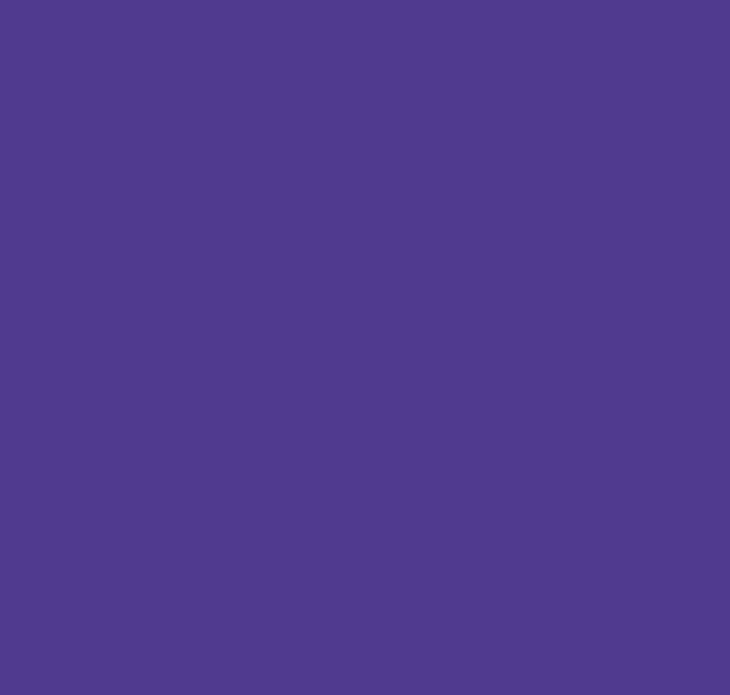
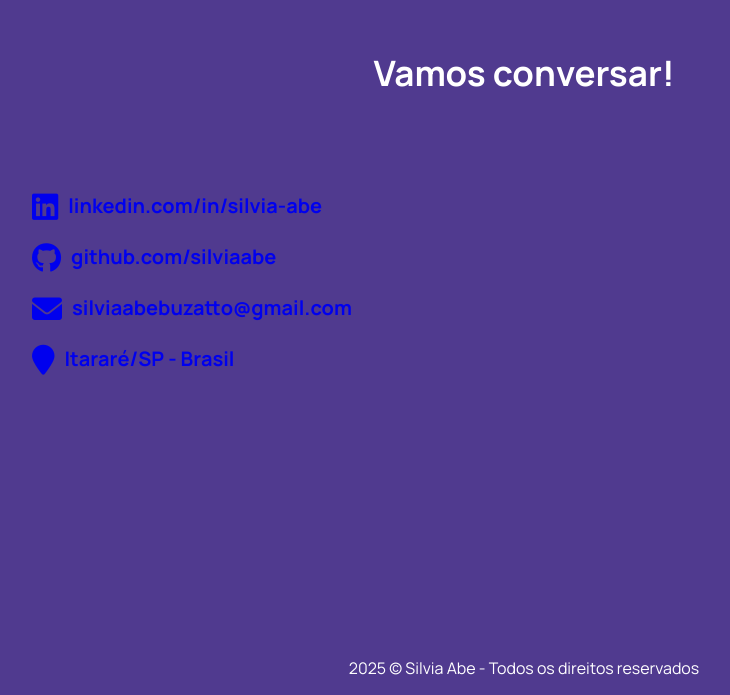
Before and after one commit to silviaabe/portfolio-silvia, a React (Vite) app: page / in a window 1280 px wide. Shown: the part 1631-2326 px from the top of the page, without its empty margins (116-846 px from the left). Before the commit the page ends 1680 px from the top, so only its background shows below. Built offline with nearby package versions, Linux system fonts and the light colour scheme; a web font is replaced by a local one.

Commit message:
feat: creating contact section

```diff
--- a/src/App.tsx
+++ b/src/App.tsx
@@ -1,4 +1,6 @@
 import About from "./containers/About";
+import Contact from "./containers/Contact";
+import Footer from "./containers/Footer";
 import Hero from "./containers/Hero";
 import { GlobalStyle } from "./styles";
 
@@ -8,6 +10,8 @@ function App() {
       <GlobalStyle />
       <Hero />
       <About />
+      <Contact />
+      <Footer />
     </>
   );
 }
--- a/src/containers/About/index.tsx
+++ b/src/containers/About/index.tsx
@@ -1,9 +1,9 @@
 import ProfilePhoto from "../../assets/images/profile.jpg"
-import { AboutAll, AboutButton, AboutDescription, AboutTitle, ProfileImg, Technologies, TechnologiesWrapper } from "./styles"
+import { AboutButton, AboutDescription, AboutSection, AboutTitle, ProfileImg, Technologies, TechnologiesWrapper } from "./styles"
 
 const About = () => {
   return (
-    <AboutAll id="about">
+    <AboutSection id="about">
       <ProfileImg src={ProfilePhoto} alt="Profile" />
       <div>
         <AboutTitle>Sobre mim</AboutTitle>
@@ -42,7 +42,7 @@ const About = () => {
         </Technologies>
         <AboutButton href="https://github.com/silviaabe/my_portfolio/blob/main/assets/images/CV%20Silvia%20Abe.pdf" target="_blank">Baixar CV</AboutButton>
       </div>
-    </AboutAll>
+    </AboutSection>
   )
 }
 
--- a/src/containers/About/styles.ts
+++ b/src/containers/About/styles.ts
@@ -1,6 +1,6 @@
 import styled from "styled-components";
 
-export const AboutAll = styled.div`
+export const AboutSection = styled.section`
   height: 110vh;
   text-align: center;
   justify-content: center;
@@ -39,7 +39,7 @@ export const AboutButton = styled.a`
   font-size: 18px;
   border-radius: 26px;
 
-  a:hover {
+  &:hover {
     cursor: pointer;
     background-color: var(--light-gray);
     color: var(--black);
@@ -68,7 +68,7 @@ export const Technologies = styled.div`
   gap: 10px;
   padding-bottom: 50px;
 
-  ::-webkit-scrollbar {
+  &::-webkit-scrollbar {
   display: none;
 }
 `
--- /dev/null
+++ b/src/containers/Contact/index.tsx
@@ -0,0 +1,45 @@
+import { ContactIcon, ContactLink, ContactLinks, ContactSection, ContactTitle } from "./styles"
+
+const Contact = () => {
+  return (
+    <ContactSection id="contact">
+      <ContactTitle>Vamos conversar!</ContactTitle>
+      <ContactLinks>
+        <ContactLink>
+          <ContactIcon href="https://www.linkedin.com/in/silvia-abe/" title="LinkedIn" target="_blank">
+            <div className="social-link">
+              <i className="fa-brands fa-linkedin"></i>
+              <h3>linkedin.com/in/silvia-abe</h3>
+            </div>
+          </ContactIcon>
+        </ContactLink>
+        <ContactLink>
+          <ContactIcon href="https://github.com/silviaabe" title="GitHub" target="_blank">
+            <div className="social-link">
+              <i className="fa-brands fa-github"></i>
+              <h3>github.com/silviaabe</h3>
+            </div>
+          </ContactIcon>
+        </ContactLink>
+        <ContactLink>
+          <ContactIcon href="mailto:silviaabebuzatto@gmail.com" title="E-mail">
+            <div className="social-link">
+              <i className="fa-solid fa-envelope"></i>
+              <h3>silviaabebuzatto@gmail.com</h3>
+            </div>
+          </ContactIcon>
+        </ContactLink>
+        <ContactLink>
+          <ContactIcon href="https://www.google.com.br/maps/place/Itarar%C3%A9,+SP,+18460-000/@-24.1127591,-49.3684946,13z/data=!3m1!4b1!4m6!3m5!1s0x94c3b5744abab149:0x334172af9a405a53!8m2!3d-24.1099321!4d-49.3306862!16s%2Fg%2F1pxydjd03?entry=ttu&g_ep=EgoyMDI1MDIxMi4wIKXMDSoASAFQAw%3D%3D" title="Localização" target="_blank">
+            <div className="social-link">
+              <i className="fa-solid fa-location-pin"></i>
+              <h3>Itararé/SP - Brasil</h3>
+            </div>
+          </ContactIcon>
+        </ContactLink>
+      </ContactLinks>
+    </ContactSection>
+  )
+}
+
+export default Contact
--- /dev/null
+++ b/src/containers/Contact/styles.ts
@@ -0,0 +1,53 @@
+import styled from "styled-components";
+
+export const ContactSection = styled.section`
+  height: 70vh;
+  position: relative;
+  transition: opacity 0.5s ease-in-out;
+  padding: 0 10%;
+  justify-content: center;
+
+  @media (max-width: 480px){
+    height: auto;
+  }
+`
+
+export const ContactTitle = styled.h2`
+  color: var(--dark-gray);
+  font-size: 35px;
+  margin-bottom: 25px;
+  text-align: center;
+`
+
+export const ContactLinks = styled.div`
+  color: var(--dark-gray);
+  text-align: left;
+  grid-gap: 20px;
+  padding: 70px 20px 20px;
+`
+
+export const ContactLink = styled.div`
+  margin-bottom: 20px;
+`
+
+export const ContactIcon = styled.a`
+  align-items: center;
+  text-decoration: none;
+  display: inline-flex;
+
+  .social-link {
+    display: flex;
+  }
+
+  i {
+    background-color: var(--light-gray);
+    color: var(--black);
+    margin-right: 10px;
+    font-size: 30px;
+  }
+
+  h3 {
+        color: var(--dark-gray);
+        font-size: 20px;
+      }
+`
--- /dev/null
+++ b/src/containers/Footer/index.tsx
@@ -0,0 +1,10 @@
+import { FooterText } from "./styles"
+
+const Footer = () => {
+  return (
+    <FooterText>
+      <p>2025 &copy; Silvia Abe - Todos os direitos reservados</p>
+    </FooterText>
+  )
+}
+export default Footer
--- /dev/null
+++ b/src/containers/Footer/styles.ts
@@ -0,0 +1,8 @@
+import styled from "styled-components";
+
+export const FooterText = styled.footer`
+  text-align: center;
+  color: var(--dark-gray);
+  padding: 16px 0;
+  margin-top: 32px;
+`
```
